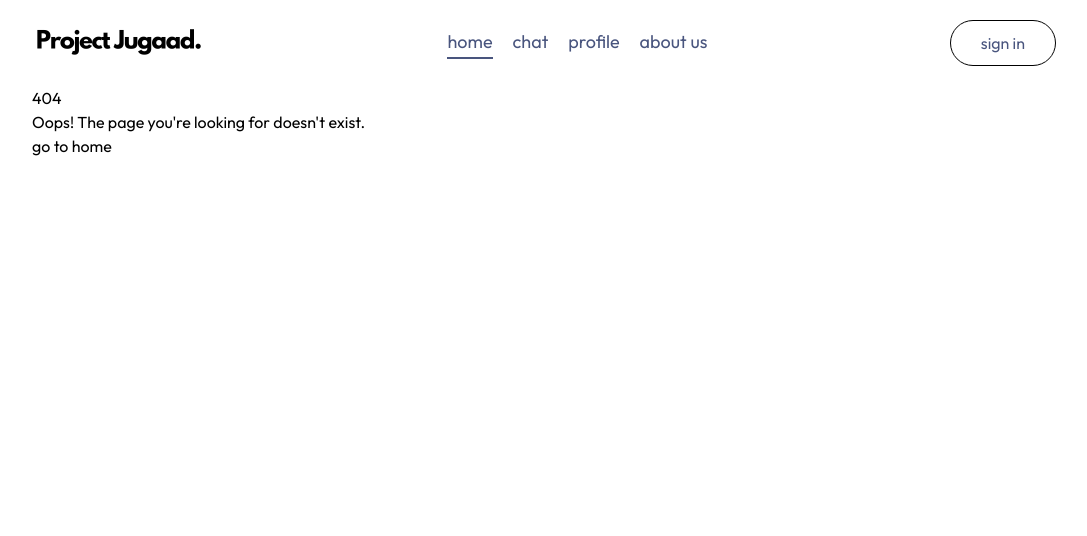
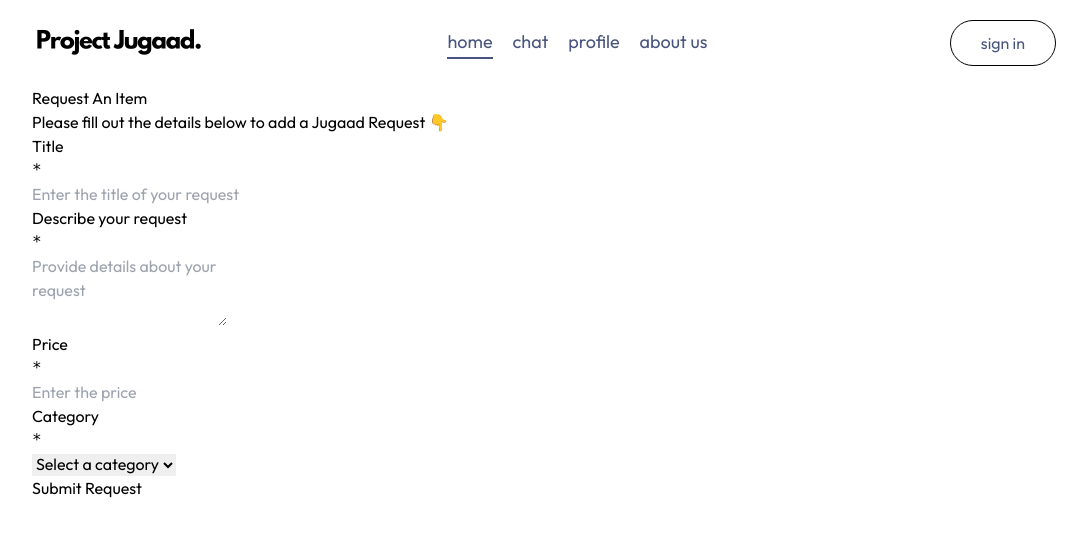
Before and after one commit to PiyushPSS/ProjectJugaad, a React (Vite) app in the folder client/: page /addRequest in a window 1280 px wide. Before the commit this address had no page. Shown: the top 536 px of the page, without its empty margins (96-1183 px from the left). Built offline with nearby package versions, Linux system fonts and the light colour scheme.

Commit message:
Update 12

```diff
--- a/client/src/App.jsx
+++ b/client/src/App.jsx
@@ -8,6 +8,7 @@ import Signup from './pages/signup/signup';
 import Profile from './pages/profile/profile';
 import Chat from './pages/chat/chat';
 import About from './pages/aboutUs/about';
+import AddRequestModel from './components/AddRequest/AddRequestModel';
 
 const App = () => {
 
@@ -25,6 +26,7 @@ const App = () => {
         <Route path='/about' element={<About />} />
         <Route path='/jugaad-req/:id' element={<Jugaadrequest />} />
         <Route path='/short/:id' element={<Jugaadrequest />} />
+        <Route path='/addRequest' element={<AddRequestModel />} />
       </Routes>
     </div>
   )
--- a/client/src/assets/assets.js
+++ b/client/src/assets/assets.js
@@ -60,16 +60,30 @@ export const categoryName = {
     'pg-rooms': 'PG Rooms'
 };
 
-export const categoryID = [
-    'all',
-    'clothes',
-    'books',
-    'daily-use',
-    'projects',
-    'car',
-    'bike',
-    'pg-rooms'
-];
+// export const categoryID = [
+//     'all',
+//     'clothes',
+//     'books',
+//     'daily-use',
+//     'projects',
+//     'car',
+//     'bike',
+//     'pg-rooms'
+// ];
+
+export const calendarMonth = (month) => {
+    const months = ['January', 'February', 'March', 'April', 'May', 'June', 'July', 'August', 'September',
+        'October', 'November', 'December'];
+    return months[month];
+}
+
+export const hour = (hour) => {
+    if (hour > 12) {
+        return hour - 12;
+    } else {
+        return hour;
+    }
+}
 
 export const category_list = [
     {
@@ -124,7 +138,8 @@ export const CategoryURLList = [
     '/category/bike',
     '/category/pg-rooms',
     '/short',
-    '/jugaad-req'
+    '/jugaad-req',
+    "/addRequest"
 ];
 
 export default assets;
--- a/client/src/components/AddRequest/AddRequestModel.jsx
+++ b/client/src/components/AddRequest/AddRequestModel.jsx
@@ -41,34 +41,100 @@ const AddRequestModel = (props) => {
     }
 
     return (
-        <div className='fixed inset-0 bg-black bg-opacity-30 backdrop-blur-sm flex justify-center items-center'>
-            <div className='mt-10 flex flex-col gap-5 text-white'>
-                <button className='place-self-end' onClick={() => {
-                    props.onClose();
-                }}><CircleX size={30} /></button>
-                <div className='bg-indigo-600 rounded-xl px-20 py-10 flex flex-col gap-5 items-centermx-4'>
-                    <form>
-                        <input type='text' placeholder='Title' id='requestTitle' required className='w-full px-4 py-3 text-black border-gray-300 rounded-md mb-5' value={Title} onChange={(e) => setTitle(e.target.value)} />
-                        <input type='text' placeholder='Description of the Request' id='requestDescription' required className='w-full px-4 py-3 text-black border-gray-300 rounded-md mb-5' value={Description} onChange={(e) => setDescription(e.target.value)} />
-                        <input type='text' placeholder='How much you are willing to pay?' id='requestPrice' required className='w-full px-4 py-3 text-black border-gray-300 rounded-md mb-5' value={Price} onChange={(e) => setPrice(e.target.value)} />
-                        <select id="countries" className="bg-gray-50 border border-gray-300 text-gray-900 text-sm rounded-lg focus:ring-blue-500 focus:border-blue-500 block w-full p-2.5 dark:bg-gray-700 dark:border-gray-600 dark:placeholder-gray-400 dark:text-white dark:focus:ring-blue-500 dark:focus:border-blue-500" value={Category} onChange={(e) => setCategory(e.target.value)}>
-                            <option value="no-option">Select a category</option>
+        // <div className='fixed inset-0 bg-black bg-opacity-30 backdrop-blur-sm flex justify-center items-center'>
+        //     <div className='mt-10 flex flex-col gap-5 text-white'>
+        //         <button className='place-self-end' onClick={() => {
+        //             props.onClose();
+        //         }}><CircleX size={30} /></button>
+        //         <div className='bg-indigo-600 rounded-xl px-20 py-10 flex flex-col gap-5 items-centermx-4'>
+        //             <form>
+        //                 <input type='text' placeholder='Title' id='requestTitle' required className='w-full px-4 py-3 text-black border-gray-300 rounded-md mb-5' value={Title} onChange={(e) => setTitle(e.target.value)} />
+        //                 <input type='text' placeholder='Description of the Request' id='requestDescription' required className='w-full px-4 py-3 text-black border-gray-300 rounded-md mb-5' value={Description} onChange={(e) => setDescription(e.target.value)} />
+        //                 <input type='text' placeholder='How much you are willing to pay?' id='requestPrice' required className='w-full px-4 py-3 text-black border-gray-300 rounded-md mb-5' value={Price} onChange={(e) => setPrice(e.target.value)} />
+        //                 <select id="countries" className="bg-gray-50 border border-gray-300 text-gray-900 text-sm rounded-lg focus:ring-blue-500 focus:border-blue-500 block w-full p-2.5 dark:bg-gray-700 dark:border-gray-600 dark:placeholder-gray-400 dark:text-white dark:focus:ring-blue-500 dark:focus:border-blue-500" value={Category} onChange={(e) => setCategory(e.target.value)}>
+        //                     <option value="no-option">Select a category</option>
+        //                     <option value="Clothes">Clothes</option>
+        //                     <option value="Daily Use">Daily Use Items</option>
+        //                     <option value="Books">Books</option>
+        //                     <option value="Projects">Projects</option>
+        //                     <option value="Car">Car</option>
+        //                     <option value="Bike">Bike</option>
+        //                     <option value="PG Rooms">PG Rooms</option>
+        //                 </select>
+        //             </form>
+
+        //             <button className='mt-4 w-full flex items-center justify-center gap-2 px-5 py-3 font-medium rounded-md bg-black' onClick={() => {
+        //                 //Set the data to the mongo DB.
+
+        //                 sendData();
+
+        //             }}>Set Data</button>
+        //         </div>
+        //     </div>
+        // </div>
+
+        <div className="flex items-center justify-center p-8">
+            <div className="w-full bg-white rounded-lg shadow-md overflow-hidden">
+                <div className="p-6">
+                    <h2 className="text-2xl font-bold text-center text-gray-800 mb-2">Request An Item</h2>
+                    <p className="text-center text-gray-600 mb-6">Please fill out the details below to add a Jugaad Request 👇</p>
+                    <form className="space-y-4">
+                        <div>
+                            <label htmlFor="title" className="text-sm font-medium text-gray-700 mb-1 flex">Title <pre className='text-red-700'>*</pre> </label>
+                            <input
+                                type="text"
+                                id="title"
+                                name="title"
+                                className="w-full px-3 py-2 border border-gray-300 rounded-md shadow-sm focus:outline-none focus:ring-2 focus:ring-indigo-500 focus:border-indigo-500"
+                                placeholder="Enter the title of your request" required
+                            />
+                        </div>
+                        <div>
+                            <label htmlFor="description" className="flex text-sm font-medium text-gray-700 mb-1">Describe your request <pre className='text-red-700'>*</pre></label>
+                            <textarea
+                                id="description"
+                                name="description"
+                                rows={3}
+                                className="w-full px-3 py-2 border border-gray-300 rounded-md shadow-sm focus:outline-none focus:ring-2 focus:ring-indigo-500 focus:border-indigo-500"
+                                placeholder="Provide details about your request" required
+                            ></textarea>
+                        </div>
+                        <div>
+                            <label htmlFor="price" className="flex text-sm font-medium text-gray-700 mb-1">Price <pre className='text-red-700'>*</pre></label>
+                            <input
+                                type="number"
+                                id="price"
+                                name="price"
+                                className="w-full px-3 py-2 border border-gray-300 rounded-md shadow-sm focus:outline-none focus:ring-2 focus:ring-indigo-500 focus:border-indigo-500"
+                                placeholder="Enter the price"required
+                            />
+                        </div>
+                        <div>
+                            <label htmlFor="category" className="flex text-sm font-medium text-gray-700 mb-1">Category <pre className='text-red-700'>*</pre></label>
+                            <select
+                                id="category"
+                                name="category"
+                                className="w-full px-3 py-2 border border-gray-300 rounded-md shadow-sm focus:outline-none focus:ring-2 focus:ring-indigo-500 focus:border-indigo-500" required
+                            >
+                                <option value="">Select a category</option>
                                 <option value="Clothes">Clothes</option>
-                            <option value="Daily Use">Daily Use Items</option>
                                 <option value="Books">Books</option>
+                                <option value="Daily Use">Daily Use</option>
                                 <option value="Projects">Projects</option>
                                 <option value="Car">Car</option>
                                 <option value="Bike">Bike</option>
                                 <option value="PG Rooms">PG Rooms</option>
                             </select>
+                        </div>
+                        <div>
+                            <button
+                                type="submit"
+                                className="max-w-screen-md bg-indigo-600 text-white py-2 px-4 rounded-md hover:bg-indigo-700 focus:outline-none focus:ring-2 focus:ring-indigo-500 focus:ring-offset-2 transition duration-150 ease-in-out"
+                            >
+                                Submit Request
+                            </button>
+                        </div>
                     </form>
-
-                    <button className='mt-4 w-full flex items-center justify-center gap-2 px-5 py-3 font-medium rounded-md bg-black' onClick={() => {
-                        //Set the data to the mongo DB.
-
-                        sendData();
-
-                    }}>Set Data</button>
                 </div>
             </div>
         </div>
--- a/client/src/pages/categories/CategoryItems.jsx
+++ b/client/src/pages/categoryItems/CategoryItems.jsx
@@ -1,6 +1,7 @@
 import React, { useEffect } from 'react'
 import axios from 'axios';
 import { Link } from 'react-router-dom';
+import { calendarMonth } from '../../assets/assets';
 
 const Categories = (props) => {
 
@@ -36,6 +37,29 @@ const Categories = (props) => {
                         return;
                     }
 
+                    const dateObj = new Date(item.CreatedAt);
+
+                    const year = dateObj.getFullYear();
+                    const month = calendarMonth(dateObj.getMonth() + 1); // Months are 0-indexed, so add 1
+                    const day = dateObj.getDate();
+                    let hours = dateObj.getHours();
+                    let minutes = dateObj.getMinutes();
+
+                    if (minutes < 10) {
+                        minutes = "0" + minutes;
+                    }
+
+                    let completeTime;
+                    if (hours > 12) {
+                        completeTime = day + " " + month + ", " + year + " at " + (hours - 12) + ":" + minutes + " PM";
+                    } else {
+
+                        if (hours === 0) {
+                            hours = 12;
+                        }
+                        completeTime = day + " " + month + ", " + year + " at " + hours + ":" + minutes + " AM";
+                    }
+
                     return (
                         <Link to={'/jugaad-req/' + item._id} key={index}>
                             <div className="mx-auto bg-white rounded-xl shadow-lg overflow-hidden transform hover:scale-105 transition-transform duration-300 mb-10 cursor-pointer" key={item._id}>
@@ -46,11 +70,11 @@ const Categories = (props) => {
                                     </p>
                                     <div className="flex items-center justify-between mt-4">
                                         <span className="text-gray-700 font-semibold">Willing to Pay: ₹{item.Price}</span>
-                                        <span className="text-sm text-gray-500">User: {item.UserFirstName}</span>
+                                        <span className="text-sm text-gray-500">Posted By: {item.UserFirstName}</span>
                                     </div>
                                     <div className="flex items-center justify-between mt-2">
                                         <span className="text-sm text-gray-500">Category: {item.Category}</span>
-                                        <span className="text-sm text-gray-400">Requested At: {item.CreatedAt}</span>
+                                        <span className="text-sm text-gray-400">Requested At: {completeTime}</span>
                                     </div>
                                 </div>
                             </div>
--- a/client/src/pages/home/home.jsx
+++ b/client/src/pages/home/home.jsx
@@ -2,15 +2,13 @@ import React, { useState } from 'react';
 import './home.css';
 import Header from '../../components/Header/Header';
 import ExploreMenu from '../../components/ExploreMenu/ExploreMenu';
-import AddRequestModel from '../../components/AddRequest/AddRequestModel'
-import Categories from '../categories/CategoryItems';
-import { Routes, Route } from 'react-router-dom';
+import Categories from '../categoryItems/CategoryItems';
+import { Routes, Route, Link } from 'react-router-dom';
 import NotFound from '../../components/NotFound/NotFound';
 import { CategoryURLList, categoryName } from '../../assets/assets';
 
 const Home = ({ path }) => {
   const [categoryText, setCategoryText] = useState(categoryName.all);
-  const [showModel, setShowModel] = useState(false);
 
   if (CategoryURLList.includes(path) || path.startsWith('/short') || path.startsWith('/jugaad-req')) {
 
@@ -27,13 +25,7 @@ const Home = ({ path }) => {
 
         {/* TODO: ADD THE BUTTON AND IMAGE TO THE HEADER IMAGE AS SOON AS THE USER LOGS IN. */}
 
-        <button className='addRequestButton bg-violet-500 px-4 py-2 rounded-lg text-lg text-white' onClick={() => {
-          setShowModel(true);
-        }}>Add a Request</button>
-
-        {showModel && <AddRequestModel onClose={() => {
-          setShowModel(false);
-        }} />}
+        <Link to={'/addRequest'}><button className='bg-violet-500 px-4 py-2 rounded-lg text-lg text-white'>Add a Request</button></Link>
 
         <Routes>
           <Route path="/" element={<Categories name={categoryName.all} setCategoryText={setCategoryText} />} />
--- a/client/src/pages/jugaadRequestPage/jugaadRequest.jsx
+++ b/client/src/pages/jugaadRequestPage/jugaadRequest.jsx
@@ -2,6 +2,7 @@ import React, { useEffect, useState } from 'react'
 import { useParams } from 'react-router-dom';
 import { Share2, MessageCircle, MoreVertical, UserRound } from "lucide-react"
 import { toast, Bounce } from 'react-toastify';
+import { calendarMonth } from '../../assets/assets';
 
 const Jugaadrequest = () => {
 
@@ -61,6 +62,30 @@ const Jugaadrequest = () => {
 
     const { _id, Title, Description, CreatedAt, Price, UserFirstName, UserLastName, Category, ShortID } = requestData[0];
 
+    //Destructure the date format.
+    const dateObj = new Date(CreatedAt);
+
+    const year = dateObj.getFullYear();
+    const month = calendarMonth(dateObj.getMonth() + 1); // Months are 0-indexed, so add 1
+    const day = dateObj.getDate();
+    let hours = dateObj.getHours();
+    let minutes = dateObj.getMinutes();
+
+    if(minutes < 10) {
+      minutes = "0" + minutes;
+    }
+
+    let completeTime;
+    if (hours > 12) {
+      completeTime = day + " " + month + ", " + year + " at " + (hours - 12) + ":" + minutes + " PM";
+    } else {
+
+      if (hours === 0) {
+        hours = 12;
+      }
+      completeTime = day + " " + month + ", " + year + " at " + hours + ":" + minutes + " AM";
+    }
+
     return (
       <div className="container mx-auto p-4 mt-5">
 
@@ -75,7 +100,7 @@ const Jugaadrequest = () => {
                 </div>
                 <div>
                   <h2 className="text-lg font-semibold">{UserFirstName + " " + UserLastName}</h2>
-                  <p className="text-sm text-gray-500">{CreatedAt}</p>
+                  <p className="text-sm text-gray-500">{completeTime}</p>
                 </div>
               </div>
               <div className="relative">
```
Lines whose indentation alone changed are shown as unchanged.
